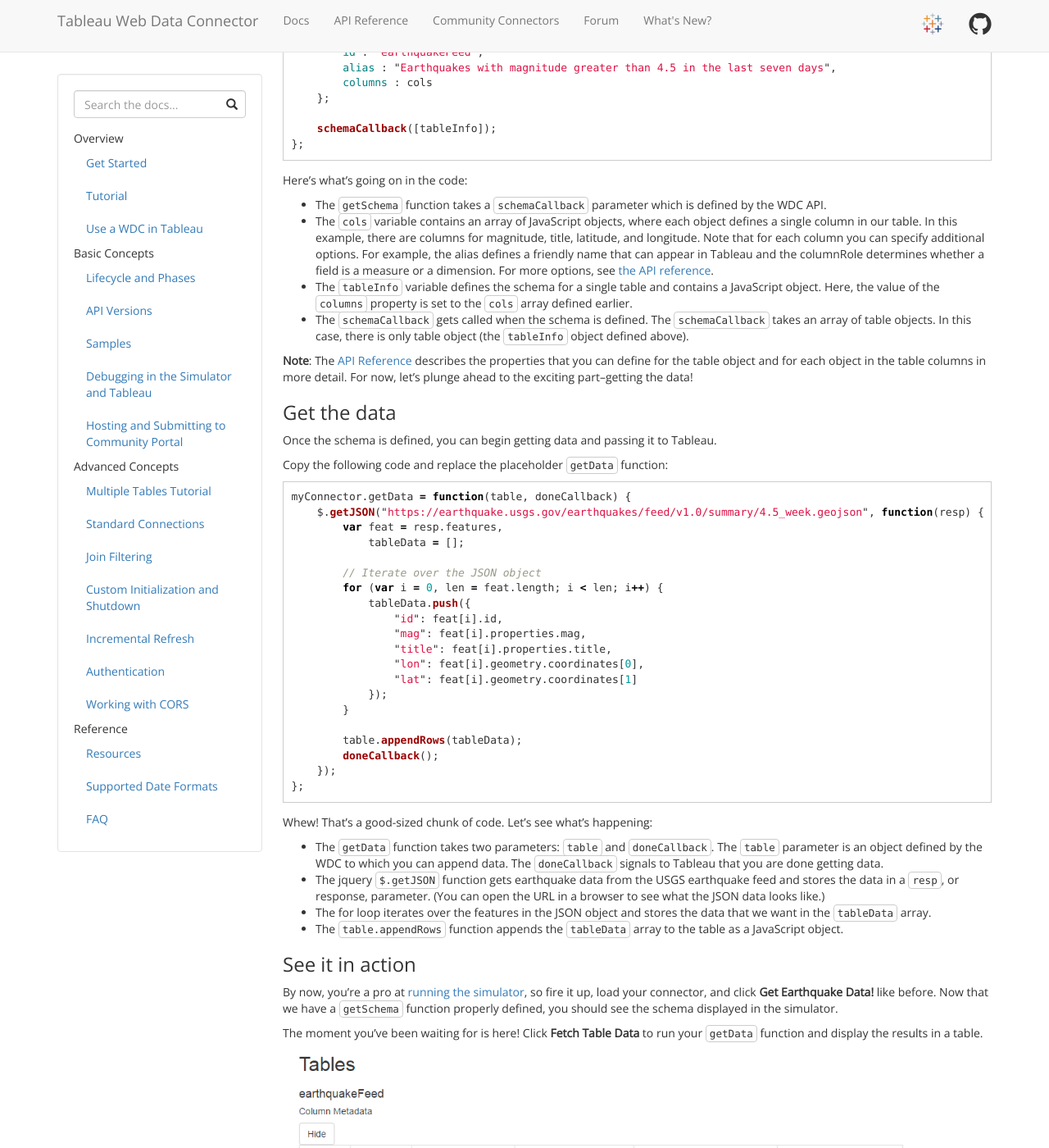
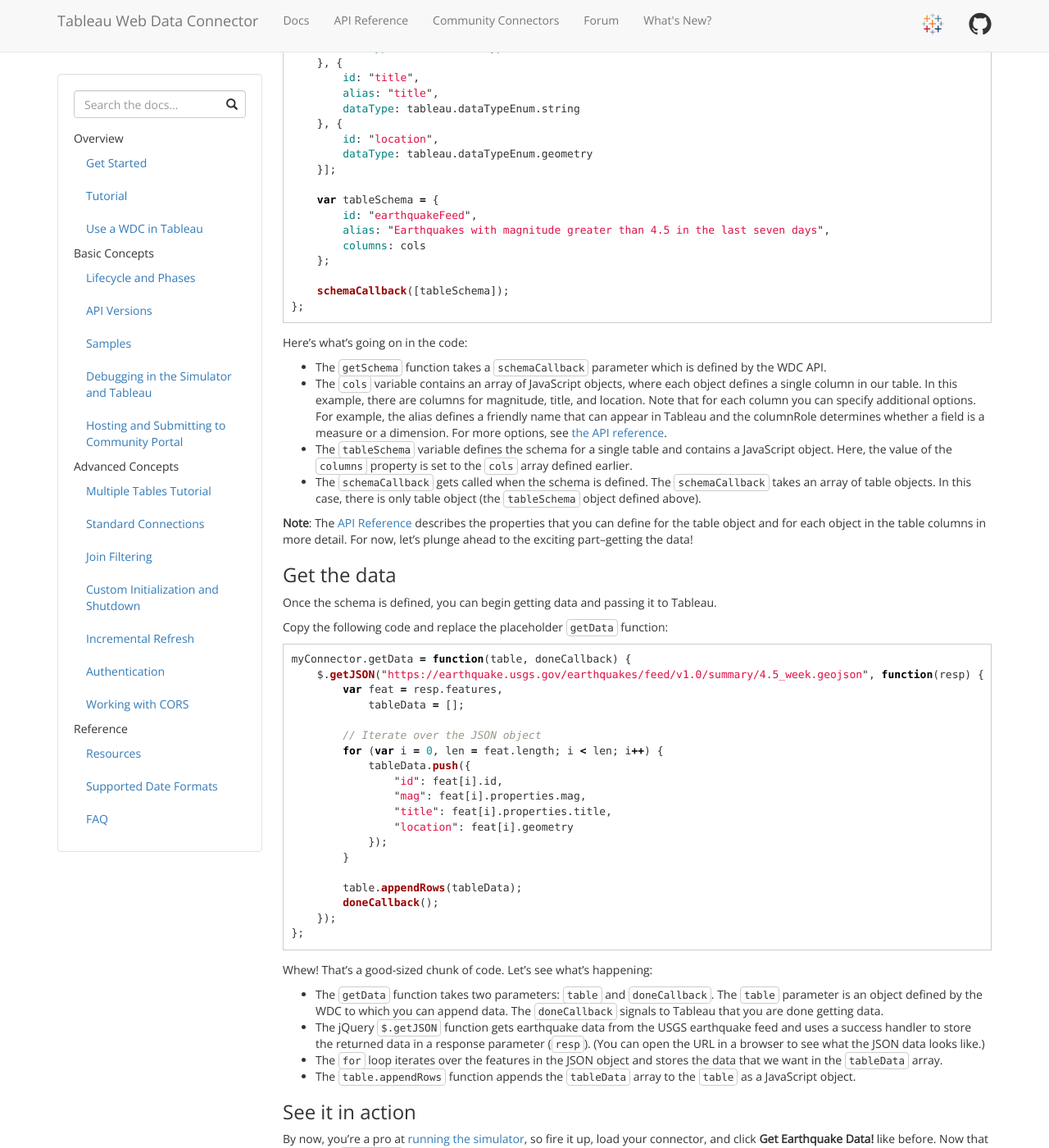
Before and after one commit to bigpeaches/webdataconnector, a Jekyll site: the page built from docs/wdc_tutorial.md, in a window 1280 px wide and 1400 px high, scrolled down 3673 px. Shown: the whole window at 82% size. Built offline with Jekyll 4.4.1, drawn with Linux system fonts in a browser that asks for light colours; nearby versions of some CDN libraries; some of the changed text lies outside the part shown.

Commit message:
Updates to the tutorial for spatial data and version number changes for 2.3 and 10.4

````diff
--- a/docs/wdc_tutorial.md
+++ b/docs/wdc_tutorial.md
@@ -45,7 +45,7 @@ Then, copy the following code into the file:
     <script src="https://ajax.googleapis.com/ajax/libs/jquery/1.11.1/jquery.min.js" type="text/javascript"></script>
     <script src="https://maxcdn.bootstrapcdn.com/bootstrap/3.3.6/js/bootstrap.min.js" crossorigin="anonymous"></script>
 
-    <script src="https://connectors.tableau.com/libs/tableauwdc-2.2.latest.js" type="text/javascript"></script>
+    <script src="https://connectors.tableau.com/libs/tableauwdc-2.3.latest.js" type="text/javascript"></script>
     <script src="earthquakeWDC.js" type="text/javascript"></script>
 </head>
 
@@ -125,7 +125,7 @@ $(document).ready(function () {
 
 Here's what is going on in the code snippet:
 
-* The jquery `$(document).ready` function runs some code when the page loads.
+* The jQuery `$(document).ready` function runs some code when the page loads.
 * An click event listener is added to the button element created earlier. The button is identified by the `submitButton`
   id.
 * The `tableau.connectionName` variable defines what we want to call the connector data source when it is displayed in
@@ -167,6 +167,8 @@ section assumes that you've installed dependencies already.
 At this point, you might be thinking "Well...did it work?" Let's add a log message so that you can practice debugging
 the connector.
 
+#### Add a log message to confirm it is working (sort of)
+
 1. In the `earthquakeWDC.js` file, copy the following code and replace the empty `myConnector.getSchema` function:
 
    ```js
@@ -198,21 +200,29 @@ file and replace the placeholder `getSchema` function:
 
 ```js
 myConnector.getSchema = function (schemaCallback) {
-    var cols = [
-        { id : "mag", alias : "magnitude", dataType : tableau.dataTypeEnum.float },
-        { id : "title", alias : "title", dataType : tableau.dataTypeEnum.string },
-        { id : "url", alias : "url", dataType : tableau.dataTypeEnum.string },
-        { id : "lat", alias : "latitude", columnRole: "dimension", dataType : tableau.dataTypeEnum.float },
-        { id : "lon", alias : "longitude",columnRole: "dimension", dataType : tableau.dataTypeEnum.float }
-    ];
+    var cols = [{
+        id: "id",
+        dataType: tableau.dataTypeEnum.string
+    }, {
+        id: "mag",
+        alias: "magnitude",
+        dataType: tableau.dataTypeEnum.float
+    }, {
+        id: "title",
+        alias: "title",
+        dataType: tableau.dataTypeEnum.string
+    }, {
+        id: "location",
+        dataType: tableau.dataTypeEnum.geometry
+    }];
 
-    var tableInfo = {
-        id : "earthquakeFeed",
-        alias : "Earthquakes with magnitude greater than 4.5 in the last seven days",
-        columns : cols
+    var tableSchema = {
+        id: "earthquakeFeed",
+        alias: "Earthquakes with magnitude greater than 4.5 in the last seven days",
+        columns: cols
     };
 
-    schemaCallback([tableInfo]);
+    schemaCallback([tableSchema]);
 };
 ```
 
@@ -220,14 +230,14 @@ Here's what's going on in the code:
 
 * The `getSchema` function takes a `schemaCallback` parameter which is defined by the WDC API.
 * The `cols` variable contains an array of JavaScript objects, where each object defines a single column in our table.
-  In this example, there are columns for magnitude, title, latitude, and longitude. Note that for each column you can
+  In this example, there are columns for magnitude, title, and location. Note that for each column you can
   specify additional options. For example, the alias defines a friendly name that can appear in Tableau and the
   columnRole determines whether a field is a measure or a dimension. For more options, see [the API reference]({{
       site.baseurl }}/docs/api_ref.html#webdataconnectorapi.columninfo).
-* The `tableInfo` variable defines the schema for a single table and contains a JavaScript object. Here, the value of
+* The `tableSchema` variable defines the schema for a single table and contains a JavaScript object. Here, the value of
   the `columns` property is set to the `cols` array defined earlier.
 * The `schemaCallback` gets called when the schema is defined. The `schemaCallback` takes an array of table objects. In
-  this case, there is only table object (the `tableInfo` object defined above).
+  this case, there is only table object (the `tableSchema` object defined above).
 
 **Note**: The [API Reference]({{ site.baseurl }}/docs/api_ref) describes the properties that you can define for the table
 object and for each object in the table columns in more detail. For now, let's plunge ahead to the exciting
@@ -251,8 +261,7 @@ myConnector.getData = function(table, doneCallback) {
                 "id": feat[i].id,
                 "mag": feat[i].properties.mag,
                 "title": feat[i].properties.title,
-                "lon": feat[i].geometry.coordinates[0],
-                "lat": feat[i].geometry.coordinates[1]
+                "location": feat[i].geometry
             });
         }
 
@@ -266,10 +275,9 @@ Whew! That's a good-sized chunk of code. Let's see what's happening:
 
 * The `getData` function takes two parameters: `table` and `doneCallback`. The `table` parameter is an object defined by
   the WDC to which you can append data. The `doneCallback` signals to Tableau that you are done getting data.
-* The jquery `$.getJSON` function gets earthquake data from the USGS earthquake feed and stores the data in a `resp`, or
-  response, parameter. (You can open the URL in a browser to see what the JSON data looks like.)
-* The for loop iterates over the features in the JSON object and stores the data that we want in the `tableData` array.
-* The `table.appendRows` function appends the `tableData` array to the table as a JavaScript object.
+* The jQuery `$.getJSON` function gets earthquake data from the USGS earthquake feed and uses a success handler to store the returned data in a response parameter (`resp`). (You can open the URL in a browser to see what the JSON data looks like.)
+* The `for` loop iterates over the features in the JSON object and stores the data that we want in the `tableData` array.
+* The `table.appendRows` function appends the `tableData` array to the `table` as a JavaScript object.
 
 
 ### See it in action
@@ -280,11 +288,13 @@ defined, you should see the schema displayed in the simulator.
 
 The moment you've been waiting for is here! Click **Fetch Table Data** to run your `getData` function and display the results in a table.
 
-!["The earthquake data is displayed in a table on the simulator page."]({{ site.baseurl }}/assets/wdc_sim_earthquake_data.png)
+!["The earthquake data is displayed in a table on the simulator page."]({{ site.baseurl }}/assets/wdc_sim_earthquake_geodata.png)
 
-Better yet, [open it in Tableau](http://tableau.github.io/webdataconnector/docs/wdc_use_in_tableau):
+> **Note** The location information for an earthquake is returned as a JSON object, which is why you might see `object Object` displayed in the simulator. Tableau 10.4 added support for geoJSON data, so while the simulator only knows you have some kind of JSON object, Tableau will have no trouble parsing the coordinates from the geometry data.
 
-!["The earthquake data is displayed on a map in Tableau."]({{ site.baseurl }}/assets/wdc_tableau_earthquake_map.png)
+To really see things working, [open your connector in Tableau](http://tableau.github.io/webdataconnector/docs/wdc_use_in_tableau):
+
+!["The earthquake data is displayed on a map in Tableau."]({{ site.baseurl }}/assets/wdc_tableau_earthquake_geo_json.png)
 
 You did it! Nice work. But this is no time to rest on your laurels--[try your connector in Tableau]({{ site.baseurl }}/docs/wdc_use_in_tableau),
 dig into the `Examples` directory to see more connectors, or read through the WDC documentation. You might want to start by
````
Also changed, not shown: other parts of docs/wdc_tutorial.md (+1 -1 lines), _posts/2017-08-21-spatial-data-10-4.md (+1 -1 lines), docs/wdc_library_versions.md (+3 -2 lines), assets/wdc_sim_earthquake_geodata.png (added), assets/wdc_tableau_earthquake_geo_json.png (added).
